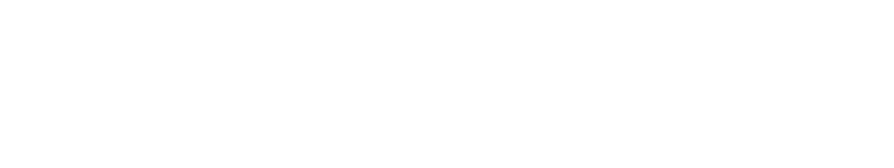
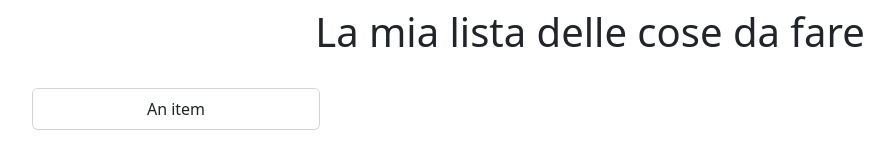
Before and after one commit to GinaTovarAlmario/vue-todolist, a plain HTML site: page inex.html in a window 1280 px wide. Shown: the whole page, without its empty margins (50-944 px from the left). Drawn offline with nearby package versions, Linux system fonts and the light colour scheme.

Commit message:
added title and created the structure of the card for my list

```diff
--- a/inex.html
+++ b/inex.html
@@ -15,10 +15,19 @@
 </head>
 <body>
     <div id="app">
-        <header class="container">
-
+        <header class="container text-center mt-2">
+            <h1 class="fs-bold">La mia lista delle cose da fare</h1>
         </header>
         <main class="container">
+            <div class="row text-center">
+                <div class="col mt-4">
+                    <div class="card" style="width: 18rem;">
+                        <ul class="list-group list-group-flush">
+                          <li class="list-group-item">An item</li>
+                        </ul>
+                      </div>
+                </div>
+            </div>
 
         </main>
     </div>
```
